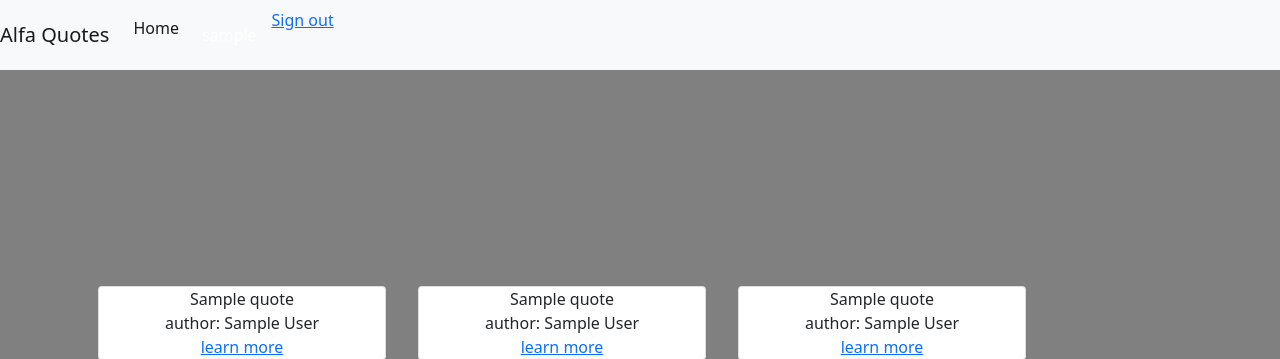
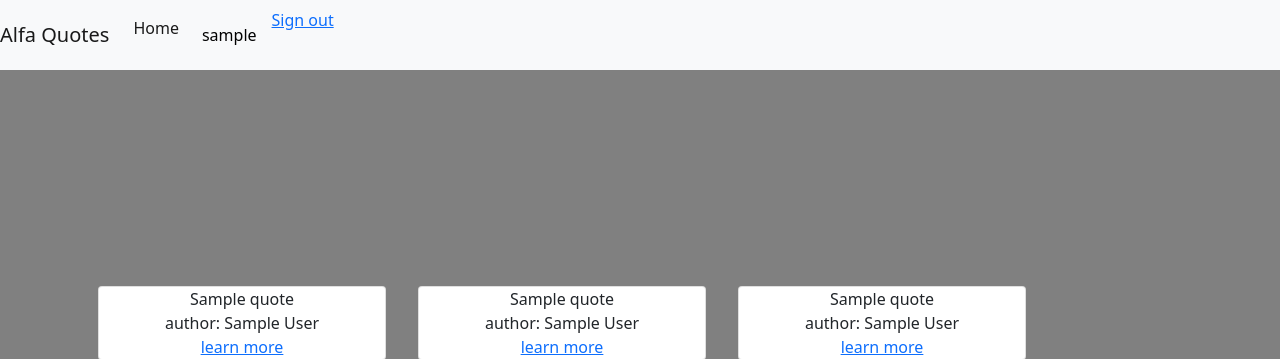
Before and after one commit to dan-mutua/flaskwk4, a Flask app: template app/templates/index.html in a window 1280 px wide. Shown: the top 359 px of the page. Run offline with Flask 2, Linux system fonts and the light colour scheme; a user stored in the database is signed in; tables that the repository leaves empty hold one stand-in row (values such as "Sample post"); the template is opened without the code that fills it: most values are stand-ins (such as "Sample title", 1, 10 or a date in 2020); some libraries are stand-ins or nearby versions; some web fonts are replaced.

```diff
--- a/app/templates/index.html
+++ b/app/templates/index.html
@@ -20,7 +20,7 @@
     <div class="navbar-nav">
       <a class="nav-item nav-link active" href="">Home </a>
        {% if current_user.is_authenticated %}
-       <li style="color:white;padding:15px;">{{current_user.username}}</li>
+       <li style="color:black;padding:15px;">{{current_user.username}}</li>
        <li><a href="{{url_for('auth.logout')}}">Sign out</a></li>
                   {% else %}
       <a class="nav-item nav-link" href="{{url_for('auth.register')}}">sign Up</a>
```
